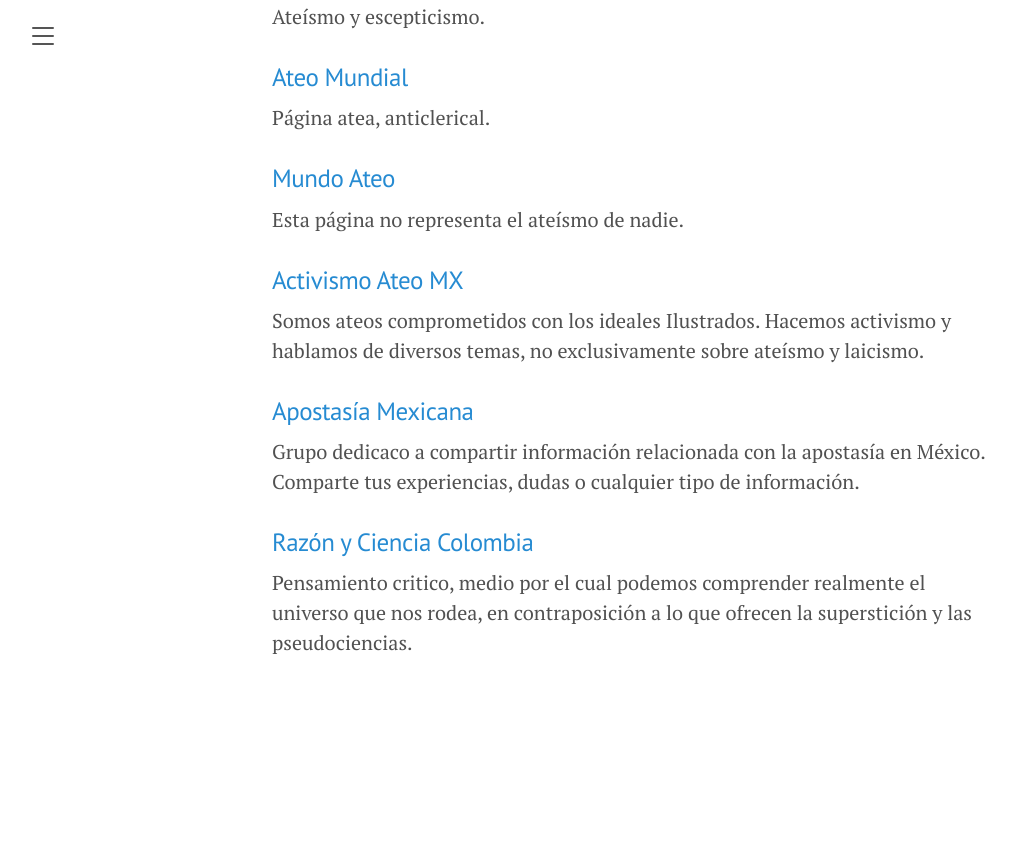
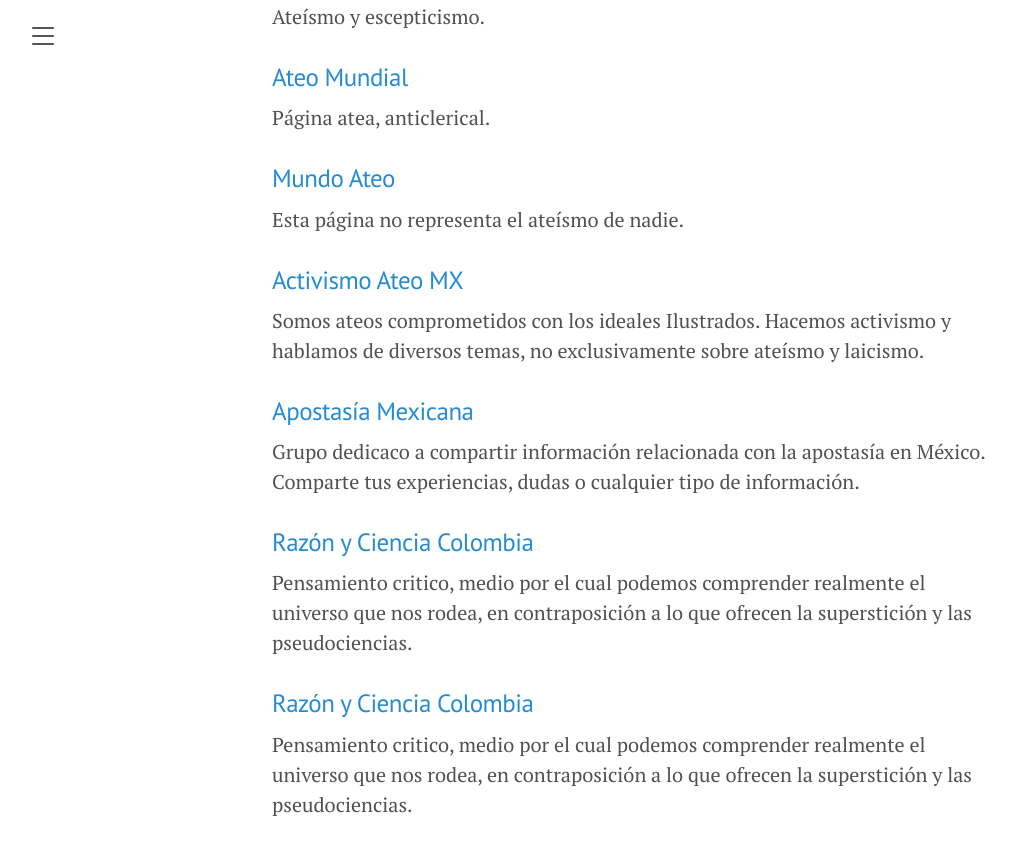
Before and after one commit to razonofe/razonofe, a Jekyll site: the page built from source/ateos-en/ateos-en-fb.md, in a window 1280 px wide and 900 px high, scrolled down 1425 px. Shown: the top 855 px of the window, without its empty margins (8-1023 px from the left). Built offline with Jekyll 4.4.1, drawn with Linux system fonts in a browser that asks for light colours; before the commit the page ends 2163 px from its top, so only the background shows below that.

Commit message:
Update ateos-en-fb.md

```diff
--- a/source/ateos-en/ateos-en-fb.md
+++ b/source/ateos-en/ateos-en-fb.md
@@ -7,7 +7,6 @@ title: Ateos en Facebook
 
 ### [Ateísmo y etcétera](https://www.facebook.com/groups/AteismoYEtcetera)
 Este es un grupo privado exclusivamente para ateos, no exclusivamente sobre ateísmo: cualquier tema de conversación es bienvenido, en tanto se sigan las normas de este reglamento.
-
 
 ### [Apoyo y Salud Mental entre Ateos](https://www.facebook.com/groups/ApoyoAteo)
 Grupo privado de Activismo Ateo MX para APOYO y salud mental y emocional para ateos.
@@ -60,3 +59,9 @@ Grupo dedicaco a compartir información relacionada con la apostasía en México
 
 ### [Razón y Ciencia Colombia](https://www.facebook.com/RazonyCienciaColombia)
 Pensamiento critico, medio por el cual podemos comprender realmente el universo que nos rodea, en contraposición a lo que ofrecen la superstición y las pseudociencias.
+
+
+
+
+### [Razón y Ciencia Colombia](https://www.facebook.com/RazonyCienciaColombia)
+Pensamiento critico, medio por el cual podemos comprender realmente el universo que nos rodea, en contraposición a lo que ofrecen la superstición y las pseudociencias.
```
